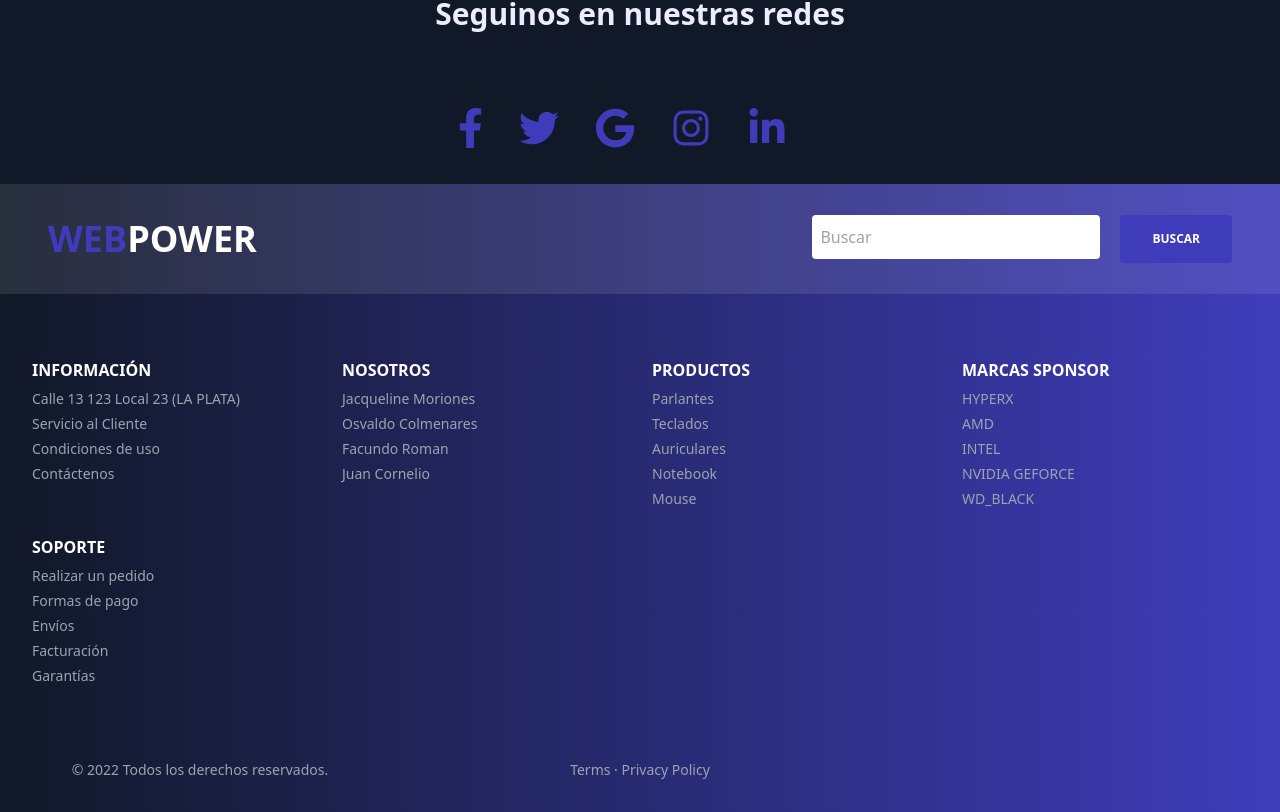
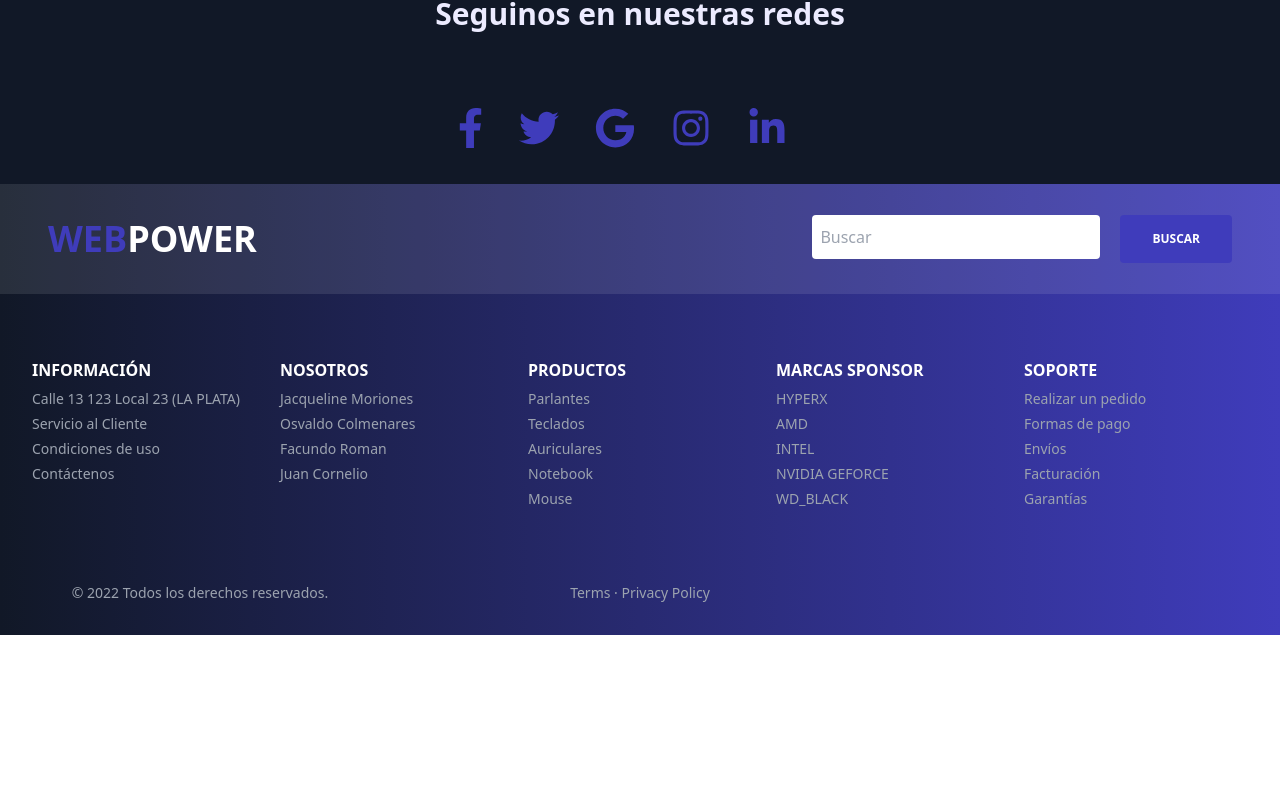
Before and after one commit to jacqueline875/numen-proyect, a React (Create React App) app: page / in a window 1280 px wide. Shown: the part 2946-3758 px from the top of the page. After the commit the page ends 3581 px from the top, so only its background shows below. Built offline with nearby package versions, Linux system fonts and the light colour scheme.

Commit message:
se modifica footer

```diff
--- a/src/components/Footer/itemsContainers.jsx
+++ b/src/components/Footer/itemsContainers.jsx
@@ -2,7 +2,7 @@ import Item from "./items";
 import { PRODUCTOS, RECURSOS, NOSOTROS, SOPORTE, INFORMACION } from "./Menus";
 const ItemsContainer = () => {
 return (
-    <div className="grid grid-cols-1 gap-6 px-5 py-16 sm:grid-cols-3 lg:grid-cols-4 sm:px-8">
+    <div className="grid grid-cols-1 gap-6 px-5 py-16 sm:grid-cols-3 lg:grid-cols-5 sm:px-8">
     <Item Links={INFORMACION} title="INFORMACIÓN" />
     <Item Links={NOSOTROS} title="NOSOTROS" />
     <Item Links={PRODUCTOS} title="PRODUCTOS" />
```
